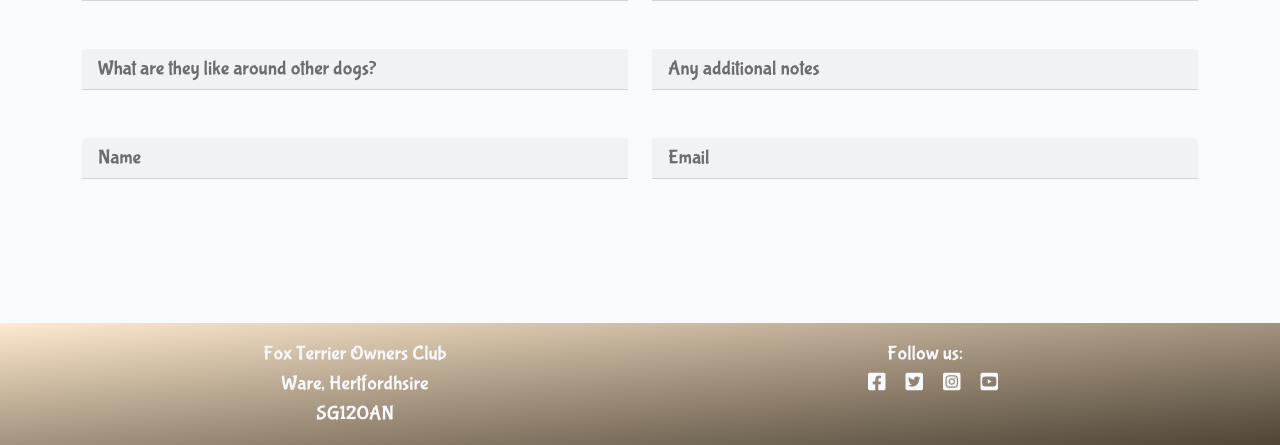
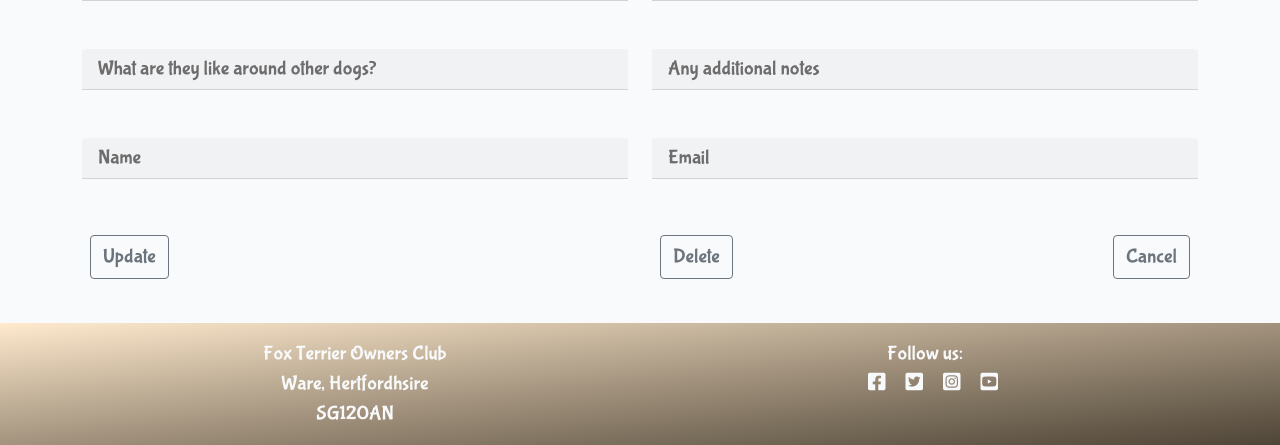
Before and after one commit to Pimmz/Project-4, a Django app: template templates/rehome_detail.html in a window 1280 px wide. Shown: the part 355-800 px from the top of the page. Run offline with Django 3.2, Linux system fonts and the light colour scheme; the template is opened without the code that fills it, so the values that code supplies are empty; some libraries are stand-ins or nearby versions.

Commit message:
Buttons added to adoption and rehome page

```diff
--- a/templates/rehome_detail.html
+++ b/templates/rehome_detail.html
@@ -85,6 +85,7 @@
                     <div class="card-text">{{ rehome.name }}</div>
                 </div>
             </div>
+            <button type="submit" class="btn btn-outline-secondary m-2">Update</button>
         </div>
         <div class="col-md-6">
             <div class="card mb-3">
@@ -93,6 +94,10 @@
                     <div class="card-text">{{ rehome.email }}</div>
                 </div>
             </div>
+            <div class="d-flex justify-content-between">
+                <button type="submit" class="btn btn-outline-secondary m-2">Delete</button>
+                <a class="btn btn-outline-secondary m-2 " href="{% url 'index' %}">Cancel</a>
+            </div>
         </div>
     </div>
 </div>
```
Also changed, not shown: templates/adoption_detail.html (+9 -0 lines).
